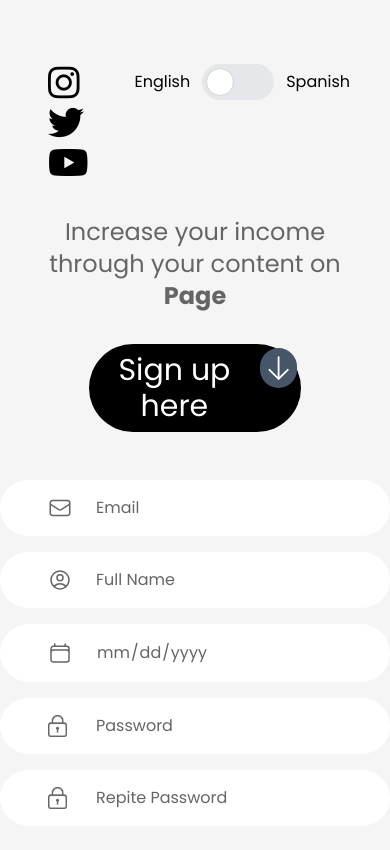
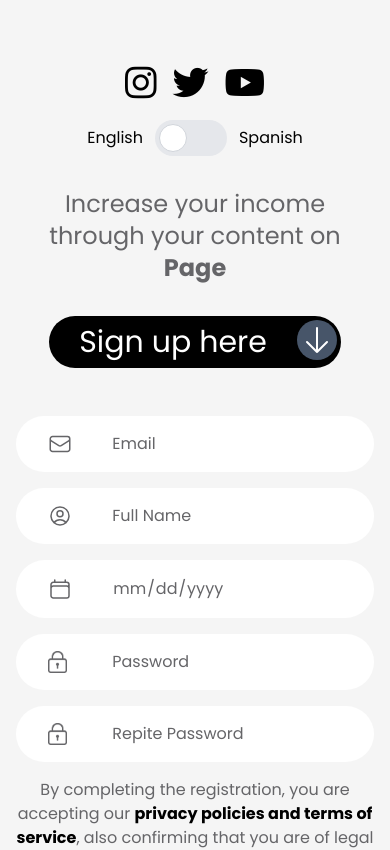
Before and after one commit to Antahkarana98/segundoChallenge-sites, a Vue app: page / in a window 390 px wide. Shown: the top 850 px of the page. Built offline with nearby package versions, Linux system fonts and the light colour scheme.

Commit message:
Formulario en vue js terminado responsive

```diff
--- a/src/App.vue
+++ b/src/App.vue
@@ -21,11 +21,11 @@
   <div class="background-image2"></div>
   <div class="background-image3"></div>
   <div class="container mx-auto pt-16 z-10 relative">
-    <div class="flex justify-between mx-10">
-      <div class="text-4xl">
+    <div class="sm:flex sm:justify-between sm:mx-10">
+      <div class="text-4xl flex justify-center">
         <SocialMedia />
       </div>
-      <div>
+      <div class="flex justify-center mt-4">
         <Lenguage
           :lenguage="lenguage"
           @change="handleChangeSwitch"
@@ -33,7 +33,7 @@
       </div>
     </div>
 
-    <div class=" max-w-screen-sm mx-auto ">
+    <div class=" max-w-screen-sm sm:mx-auto ">
       <Header
         :lenguage="lenguage"
       />
--- a/src/components/Form.vue
+++ b/src/components/Form.vue
@@ -112,13 +112,13 @@
 
 <template>
   <form class="">
-    <div class="relative mb-4">
+    <div class="relative mb-4 flex justify-center">
       <input
         type="text"
         :placeholder="props.lenguage ? 'Correo Electrónico' : 'Email'"
         name="email"
         id="email"
-        :class="errorEmail === 1 ? 'w-full py-4 placeholder-custom-gray rounded-full ps-24 border-4 border-green-400 focus:shadow-xl focus:outline-none' : 'w-full py-4 placeholder-custom-gray rounded-full ps-24 focus:shadow-xl focus:outline-none'"
+        :class="errorEmail === 1 ? 'w-11/12 sm:w-full py-4 placeholder-custom-gray rounded-full ps-24 border-4 border-green-400 focus:shadow-xl focus:outline-none' : 'w-11/12 sm:w-full py-4 placeholder-custom-gray rounded-full ps-24 focus:shadow-xl focus:outline-none'"
         :value="user.email"
         @input="validarFormulario"
       />
@@ -130,13 +130,13 @@
       </div>
     </div>
 
-    <div class="relative mb-4">
+    <div class="relative mb-4 flex justify-center">
       <input
         type="text"
         :placeholder="props.lenguage ? 'Nombre Completo' : 'Full Name'"
         name="name"
         id="name"
-        :class="errorName === 1 ? 'w-full py-4 placeholder-custom-gray rounded-full ps-24 border-4 border-green-400 focus:shadow-xl focus:outline-none' : 'w-full py-4 placeholder-custom-gray rounded-full ps-24 focus:shadow-xl focus:outline-none'"
+        :class="errorName === 1 ? 'w-11/12 sm:w-full py-4 placeholder-custom-gray rounded-full ps-24 border-4 border-green-400 focus:shadow-xl focus:outline-none' : 'w-11/12 sm:w-full py-4 placeholder-custom-gray rounded-full ps-24 focus:shadow-xl focus:outline-none'"
         :value="user.name"
         @input="validarFormulario"
       />
@@ -149,13 +149,13 @@
 
     </div>
 
-    <div class="relative mb-4">
+    <div class="relative mb-4 flex justify-center">
       <input
         type="date"
         :placeholder="datePlaceholder"
         name="date"
         id="date"
-        :class="errorDate === 1 ? 'w-full py-4 text-custom-gray rounded-full ps-24 border-4 border-green-400 focus:shadow-xl focus:outline-none' : 'w-full py-4 text-custom-gray  rounded-full ps-24 focus:shadow-xl focus:outline-none'"
+        :class="errorDate === 1 ? 'w-11/12 sm:w-full py-4 text-custom-gray rounded-full ps-24 border-4 border-green-400 focus:shadow-xl focus:outline-none' : 'w-11/12 sm:w-full py-4 text-custom-gray  rounded-full ps-24 focus:shadow-xl focus:outline-none'"
         :value="user.date"
         @input="validarFormulario"
       />
@@ -168,35 +168,35 @@
     </div>
 
 
-    <div class="relative mb-4">
+    <div class="relative mb-4 flex justify-center">
       <input
         type="password"
         :placeholder="props.lenguage ? 'Contraseña' : 'Password'"
         name="password"
         id="password"
-        :class="errorPassword === 1 ? 'w-full py-5 placeholder-custom-gray rounded-full ps-24 border-4 border-green-400 focus:shadow-xl focus:outline-none' : 'w-full py-4 placeholder-custom-gray rounded-full ps-24 focus:shadow-xl focus:outline-none'"
+        :class="errorPassword === 1 ? 'w-11/12 sm:w-full py-5 placeholder-custom-gray rounded-full ps-24 border-4 border-green-400 focus:shadow-xl focus:outline-none' : 'w-11/12 sm:w-full py-4 placeholder-custom-gray rounded-full ps-24 focus:shadow-xl focus:outline-none'"
         :value="user.password"
         @input="validarFormulario"
       />
 
       <div class="absolute inset-y-0 left-0 flex items-center ps-12">
-        <img src="../assets/candado2.png" alt="" width="19" height="19">
+        <img src="../assets/candado2.png" alt="" width="19" height="19" />
       </div>
     </div>
 
-    <div class="relative mb-6">
+    <div class="relative mb-4 flex justify-center">
       <input
         type="password"
         :placeholder="props.lenguage ? 'Repetir Contraseña' : 'Repite Password'"
         name="password2"
         id="password2"
-        :class="errorPassword2 === 1 ? 'w-full py-5 placeholder-custom-gray rounded-full ps-24 border-4 border-green-400 focus:shadow-xl focus:outline-none' : 'w-full py-4 placeholder-custom-gray rounded-full ps-24 focus:shadow-xl focus:outline-none'"
+        :class="errorPassword2 === 1 ? 'w-11/12 sm:w-full  py-5 placeholder-custom-gray rounded-full ps-24 border-4 border-green-400 focus:shadow-xl focus:outline-none' : 'w-11/12 sm:w-full py-4 placeholder-custom-gray rounded-full ps-24 focus:shadow-xl focus:outline-none'"
         :value="user.password2"
         @input="validarFormulario"
       />
 
       <div class="absolute inset-y-0 left-0 flex items-center ps-12">
-        <img src="../assets/candado2.png" alt="" width="19" height="19">
+        <img src="../assets/candado2.png" alt="" width="19" height="19" />
       </div>
     </div>
 
@@ -205,14 +205,14 @@
       con la mayoria de edad de su lugar de residencia.
     </p>
 
-    <p v-else class="text-center text-custom-gray mb-8">By completing the registration, you are accepting our <span class="text-black font-semibold ">privacy policies and terms of service</span>, also
+    <p v-else class="text-center  text-custom-gray mb-8">By completing the registration, you are accepting our <span class="text-black font-semibold ">privacy policies and terms of service</span>, also
       confirming that you are of legal age in your place of residence.
     </p>
 
     <div class="flex justify-center">
       <button
         type="submit"
-        class="w-full py-4 text-white bg-black rounded-full text-2xl hover:shadow-xl hover:bg-purple-light transition-all"
+        class="w-3/4 py-4 mb-3 text-white bg-black rounded-full text-2xl hover:shadow-xl hover:bg-purple-light transition-all sm:w-full"
       >
         {{ props.lenguage ? 'Regístrate' : 'Sign Up'}}
       </button>
--- a/src/components/Header.vue
+++ b/src/components/Header.vue
@@ -9,7 +9,7 @@
 
     <h2 v-if="props.lenguage" class="text-custom-gray text-2xl">Aumenta tus ingresos a través de tu contenido en <strong>Pagina</strong></h2>
     <h2 v-else class="text-custom-gray text-2xl">Increase your income through your content on <strong>Page</strong></h2>
-    <div class="bg-black mx-10 py-1 rounded-full mt-8 mb-12 flex">
+    <div class="bg-black sm:mx-10 py-1 rounded-full mt-8 mb-12 flex">
       <div class="mx-auto py-1">
         <p class="text-3xl text-white">{{props.lenguage ? 'Regístrate aquí' : 'Sign up here'}} </p>
       </div>
```
